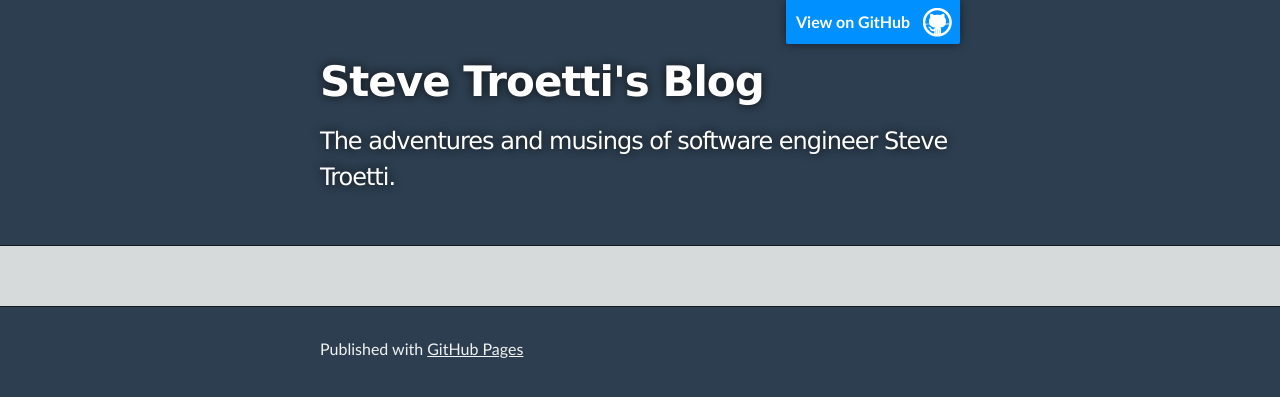
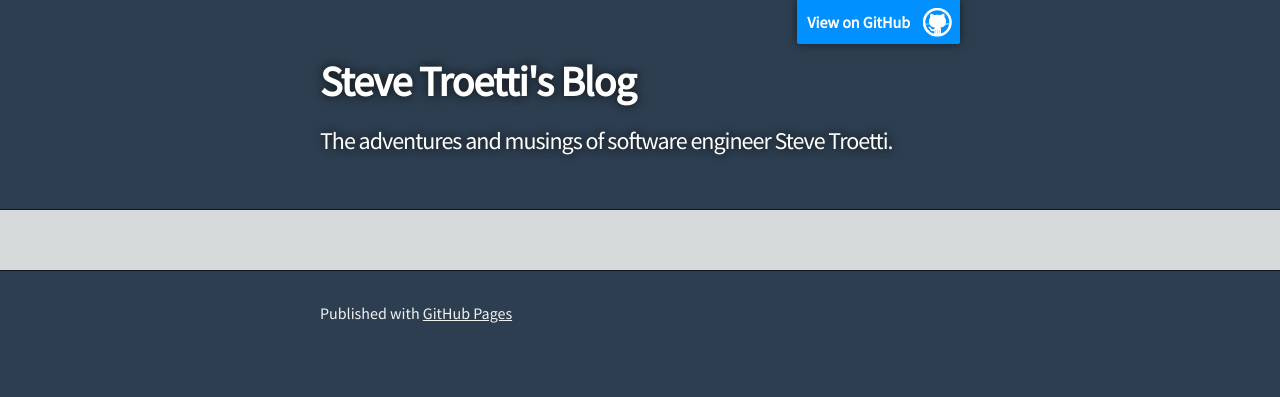
Before and after one commit to SteveXCIV/stevexciv.github.io, a Jekyll site: the page built from index.md, in a window 1280 px wide. Shown: the top 397 px of the page. Built offline with Jekyll 4.4.1, drawn with Linux system fonts in a browser that asks for light colours; some web fonts are replaced.

Commit message:
Customize header and body fonts

```diff
--- /dev/null
+++ b/_sass/fonts.scss
@@ -0,0 +1,4 @@
+@import url('https://fonts.googleapis.com/css?family=Lusitana|Source+Sans+Pro');
+
+$header-font: 'Source Sans Pro', sans-serif;
+$body-font: 'Lusitana', serif;
--- a/_sass/full-width.scss
+++ b/_sass/full-width.scss
@@ -22,6 +22,7 @@ Full-Width Styles
   padding: 10px 50px 10px 10px;
   color: #fff;
   background: url('../images/blacktocat.png') #0090ff no-repeat 95% 50%;
+  font-family: $header-font;
   font-weight: 700;
   box-shadow: 0 0 10px rgba(0,0,0,.5);
   border-bottom-left-radius: 2px;
--- a/_sass/layout.scss
+++ b/_sass/layout.scss
@@ -7,7 +7,7 @@ body {
   color: $color;
   background: $body-background-color;
   font-size: 16px;
-  font-family: 'Myriad Pro', Calibri, Helvetica, Arial, sans-serif;
+  font-family: $body-font;
   line-height: 1.5;
   -webkit-font-smoothing: antialiased;
 }
@@ -16,7 +16,7 @@ h1, h2, h3, h4, h5, h6 {
   margin: 10px 0;
   font-weight: 700;
   color: $header-color;
-  font-family: 'Lucida Grande', 'Calibri', Helvetica, Arial, sans-serif;
+  font-family: $header-font;
   letter-spacing: -1px;
 }
 
@@ -53,6 +53,7 @@ p {
 
 footer p {
   color: #f2f2f2;
+  font-family: $header-font;
 }
 
 a {
@@ -194,7 +195,7 @@ table {
  }
 
 th {
-  font-family: 'Lucida Grande', 'Helvetica Neue', Helvetica, Arial, sans-serif;
+  font-family: $header-font;
   padding: 10px;
   background: #373737;
   color: #fff;
--- a/_sass/theme.scss
+++ b/_sass/theme.scss
@@ -1,4 +1,5 @@
 @import "variables";
+@import "fonts";
 @import "rouge-github";
 @import "reset";
 @import "layout";
```
